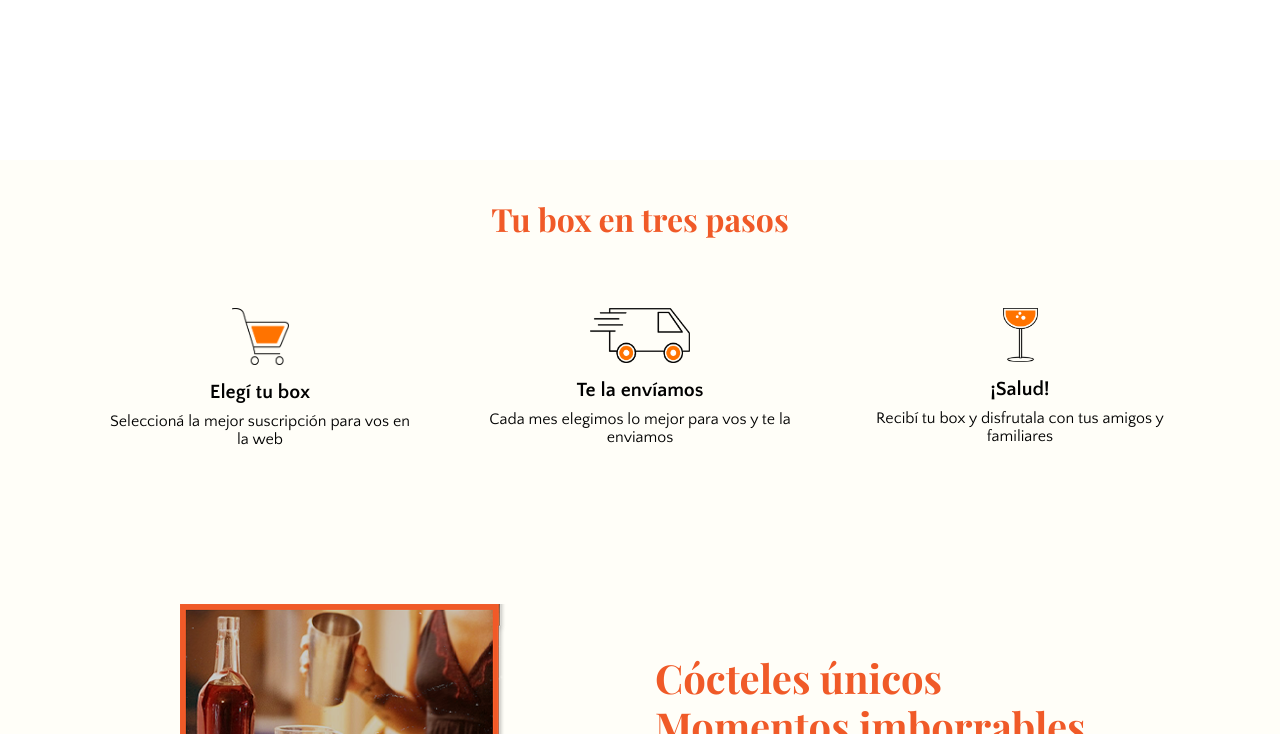
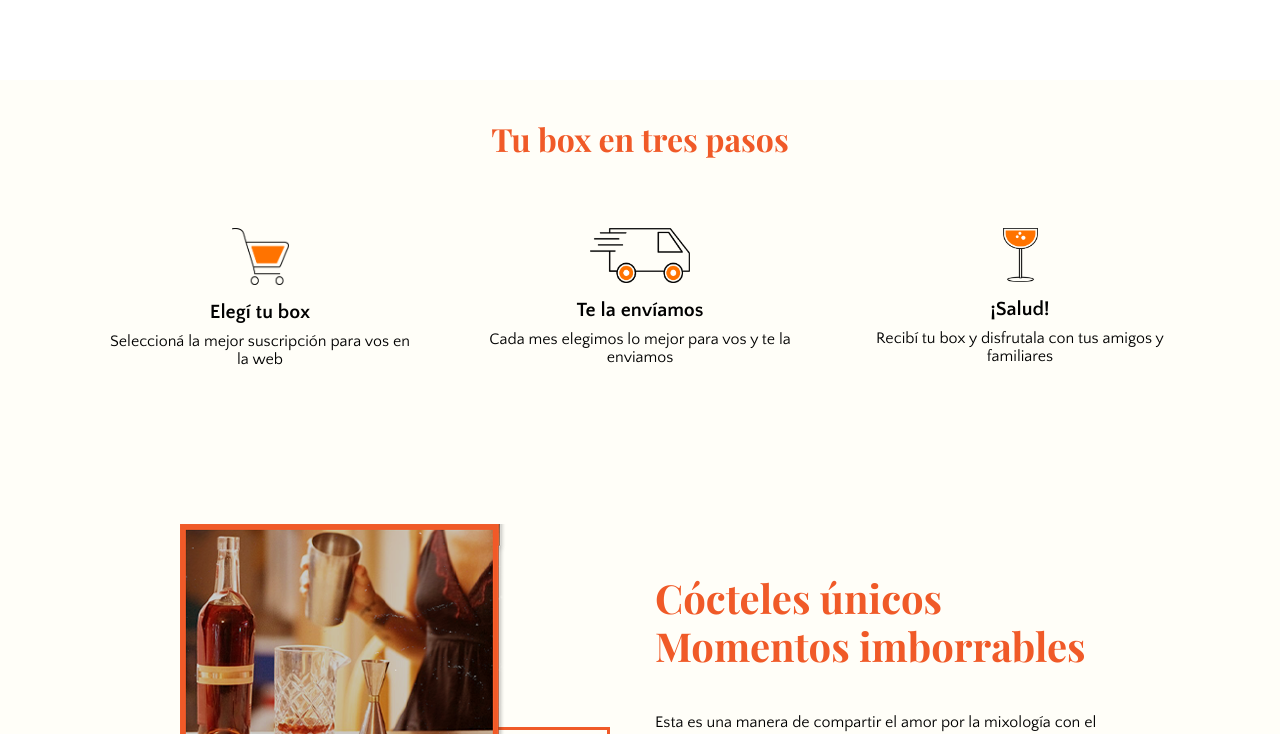
Before and after one commit to micaela-Santander98/TP-3-Santander, a plain HTML site: page index.html in a window 1280 px wide. Shown: the part 800-1534 px from the top of the page. Drawn offline with nearby package versions, Linux system fonts and the light colour scheme; some packages are replaced by stand-ins of ours; files whose address does not match are found by name.

Commit message:
cambios margen servicios

```diff
--- a/css/style.css
+++ b/css/style.css
@@ -1236,7 +1236,7 @@ a:focus, a:hover {
   background-color: #FFFEF8;
 }
 #services {
-  margin-top: 80px;
+  margin-top: 0px;
 }
 
 
```
